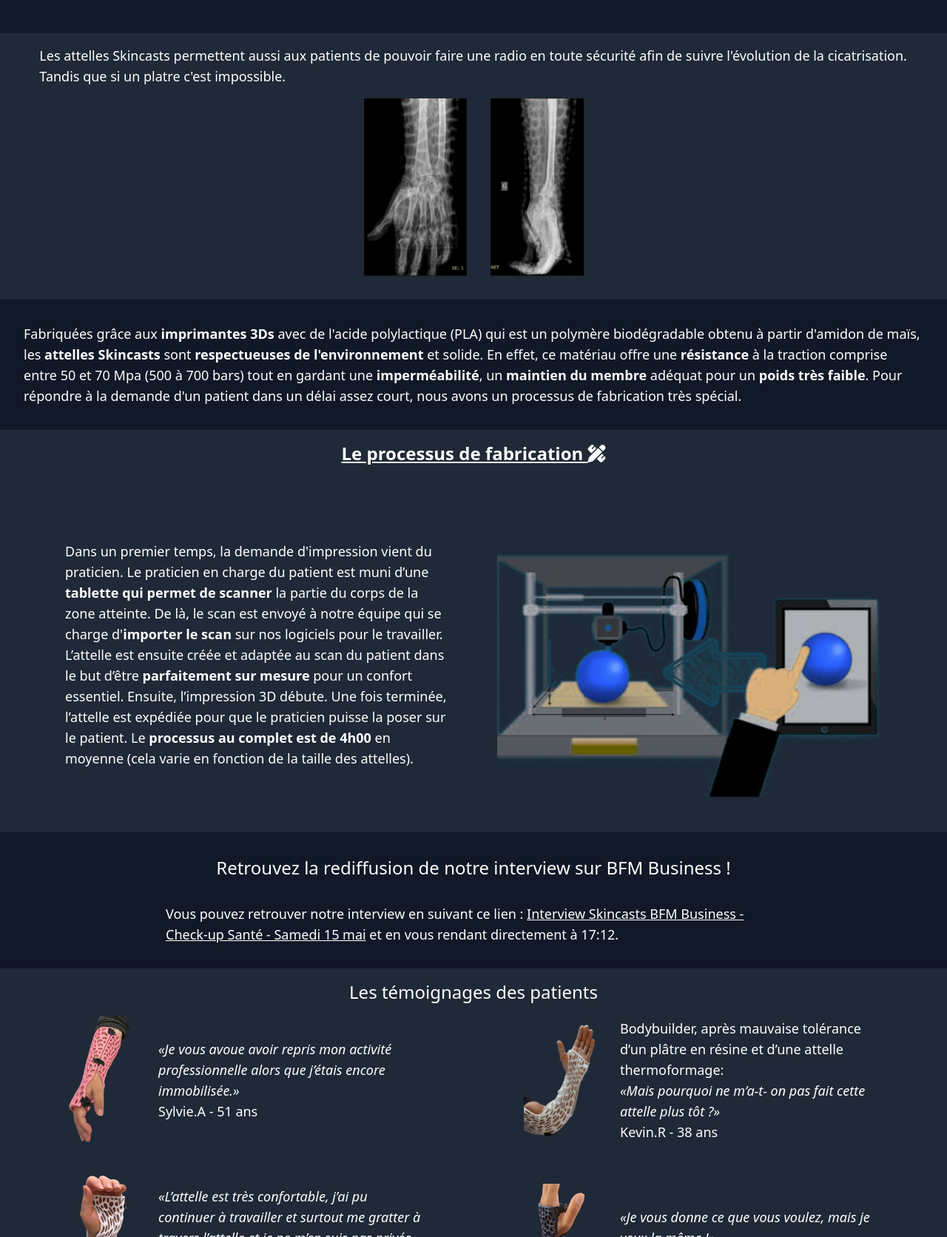
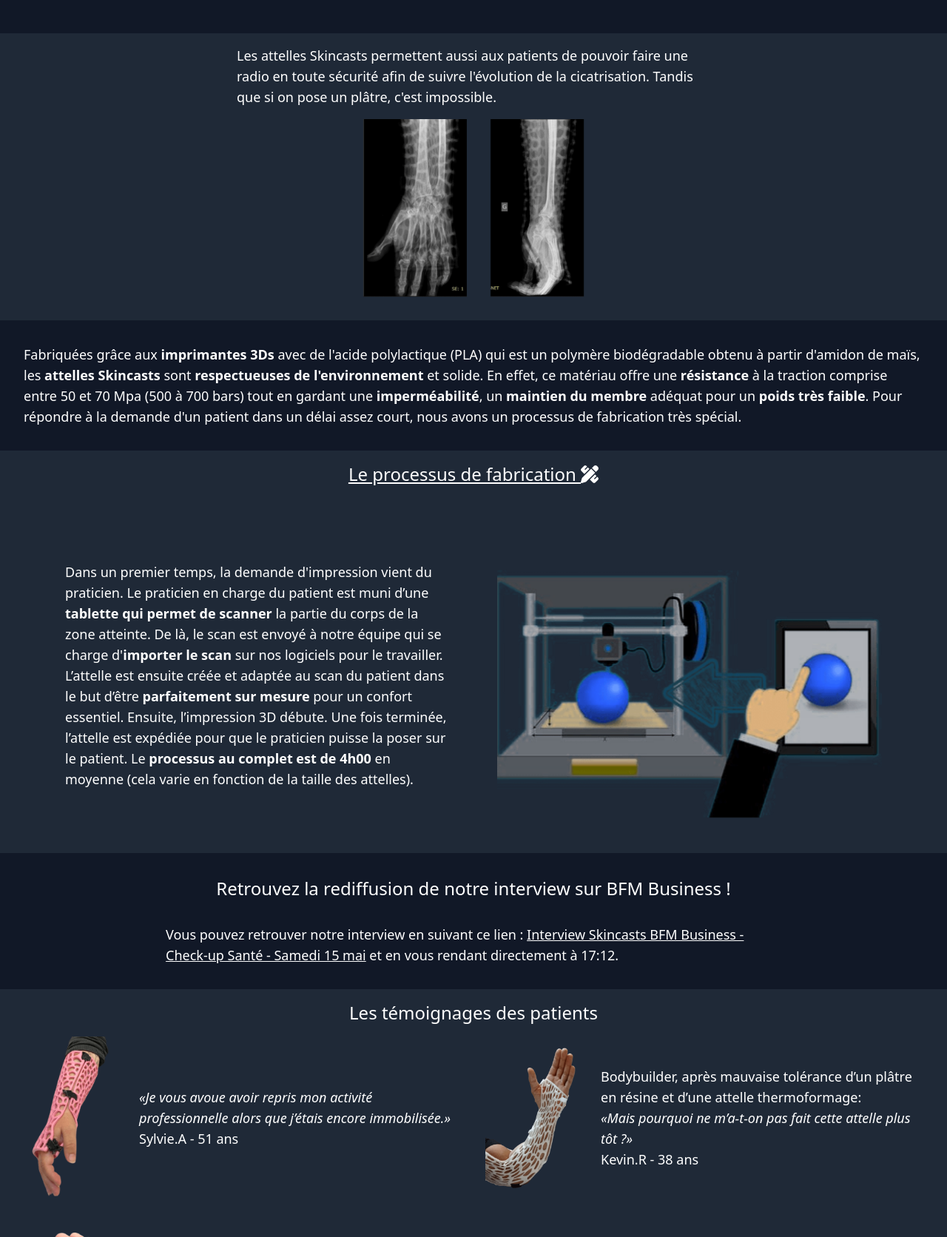
Before and after one commit to natthanguilhot/site-skincast, a website: page index.html in a window 1280 px wide. Shown: the part 1128-2800 px from the top of the page at 74% size. Drawn offline with nearby package versions, Linux system fonts and the light colour scheme.

Commit message:
Update index.html

```diff
--- a/index.html
+++ b/index.html
@@ -75,13 +75,13 @@
                 <img src="./img/ATTELLE_TURQUOISE.PNG" alt="attelle manche turquoise" class="">
                 <img src="./img/BABP_Gris.PNG" alt="attelle coude grise" class="">
             </div>
-            <p class="m-auto my-4 lg:m-8 lg:w-5/12 opacity-0">Les <strong>attelles skincasts</strong> sont l'oeuvre d'une <strong>conception française</strong>, d'un long travail de R&D (recherche et developpement) qui nous à permis de concevoir une <strong>attelle optimisée</strong> utilisable en routine et en toute sécurité. Le studio Arlésien Vrtig0 a conçu des attelles <strong>confortable et respirante</strong>. Que ce soit manchette, BABP ou encore botte les attelles sont conventionné à <strong>60% par la sécurité sociale et à 40% par la mutuelle</strong>.
+            <p class="m-auto my-4 lg:m-8 lg:w-5/12 opacity-0">Les <strong>attelles Skincasts</strong> sont l'oeuvre d'une <strong>conception française</strong>, d'un long travail de R&D (recherche et développement) qui nous a permis de concevoir une <strong>attelle optimisée</strong> utilisable en routine et en toute sécurité. Le <a href="https://www.vrtig0.fr/" target="_blank" rel="noopener" class="hover:text-yellow-500 visited:text-yellow-500 underline">studio Arlésien Vrtig0</a> a conçu des attelles <strong>confortables et respirantes</strong>. Que ce soit manchette, BABP ou encore botte les attelles sont conventionnées à <strong>60% par la sécurité sociale et à 40% par la mutuelle</strong>.
             <br><q class="italic my-4 block">La conception des skincasts répond avant tout au cahier des charges rigoureux des chirurgiens.</q>
             D'une conception sûre, confortable, respirante, résistance et légère, ces attelles permettent une grande liberté des articulations adjacentes et n'engendre pas de frottement sur les cicatrices.</p>
         </div>
         <div class="w-full bg-gray-800">
-            <div class="w-11/12 m-auto py-4 max-w-screen-xl">
-                <p class="opacity-0">Les attelles Skincasts permettent aussi aux patients de pouvoir faire une radio en toute sécurité afin de suivre l'évolution de la cicatrisation. Tandis que si un platre c'est impossible.</p>
+            <div class="w-11/12 lg:w-6/12 m-auto py-4 max-w-screen-xl">
+                <p class="opacity-0">Les attelles Skincasts permettent aussi aux patients de pouvoir faire une radio en toute sécurité afin de suivre l'évolution de la cicatrisation. Tandis que si on pose un plâtre, c'est impossible.</p>
                 <div class="flex my-4 justify-center items-center">
                     <img src="./img/radio1.png" alt="Radiographie d'un avant bras avec une attelle skincasts" class="h-60 mr-4 opacity-0">
                     <img src="./img/radio2.png" alt="Radiographie d'un avant bras avec une attelle skincasts" class="h-60 ml-4 opacity-0">
@@ -92,7 +92,7 @@
             <p class="opacity-0">Fabriquées grâce aux <strong>imprimantes 3Ds</strong> avec de l'acide polylactique (PLA) qui est un polymère biodégradable obtenu à partir d'amidon de maïs, les <strong>attelles Skincasts</strong> sont <strong>respectueuses de l'environnement</strong> et solide. En effet, ce matériau offre une <strong>résistance</strong> à la traction comprise entre 50 et 70 Mpa (500 à 700 bars) tout en gardant une <strong>imperméabilité</strong>, un <strong>maintien du membre</strong> adéquat pour un <strong>poids très faible</strong>. Pour répondre à la demande d'un patient dans un délai assez court, nous avons un processus de fabrication très spécial.</p>
         </div>
         <div class="bg-gray-800">
-            <h2 class="w-full m-auto opacity-0 text-center text-2xl font-semibold underline py-4">Le processus de fabrication <i class="fas fa-pencil-ruler"></i></h2>
+            <h2 class="w-full m-auto opacity-0 text-center text-2xl underline py-4">Le processus de fabrication <i class="fas fa-pencil-ruler"></i></h2>
         </div>
         <div class="w-full h-auto bg-gray-800">
             <div class="max-w-screen-xl lg:w-full p-4 flex m-auto lg:justify-center items-center flex-col-reverse lg:flex-row bg-gray-800">
@@ -109,28 +109,28 @@
     <section class="leading-7 text-lg bg-gray-800 p-4">
         <h2 class="text-2xl text-center w-full opacity-0">Les témoignages des patients</h2>
         <div class="w-full flex flex-wrap max-w-screen-xl m-auto">
-            <div class="w-11/12 m-auto flex justify-center items-center md:w-5/12 opacity-0">
+            <div class="w-11/12 m-auto flex justify-center items-center md:w-6/12 opacity-0">
                 <img src="./img/img_attelle_temoignage4.png" alt="Attelle pose sur un patient (Sylvie)" class="w-3/12 p-4 object-cover object-center">
                 <div class="w-full p-4">
                     <q class="italic">Je vous avoue avoir repris mon activité professionnelle alors que j’étais encore immobilisée.</q>
                     <p>Sylvie.A - 51 ans</p>
                 </div>
             </div>
-            <div class="w-11/12 m-auto flex justify-center items-center md:w-5/12 opacity-0">
+            <div class="w-11/12 m-auto flex justify-center items-center md:w-6/12 opacity-0">
                 <img src="./img/img_attelle_temoignage2.png" alt="Attelle pose sur un patient (Kevin)" class="w-3/12 p-4 object-cover object-center">
                 <div class="w-full p-4">
-                    <p>Bodybuilder, après mauvaise tolérance d’un plâtre en résine et d’une attelle thermoformage:</p><q class="italic">Mais pourquoi ne m’a-t- on pas fait cette attelle plus tôt ?</q>
+                    <p>Bodybuilder, après mauvaise tolérance d’un plâtre en résine et d’une attelle thermoformage:</p><q class="italic">Mais pourquoi ne m’a-t-on pas fait cette attelle plus tôt ?</q>
                     <p>Kevin.R - 38 ans</p>
                 </div>
             </div>
-            <div class="w-11/12 m-auto flex justify-center items-center md:w-5/12 opacity-0">
+            <div class="w-11/12 m-auto flex justify-center items-center md:w-6/12 opacity-0">
                 <img src="./img/img_attelle_temoignage1.png" alt="Attelle pose sur un patient (Annie)" class="w-3/12 p-4 object-cover object-center">
                 <div class="w-full p-4">
                     <q class="italic">L’attelle est très confortable, j’ai pu continuer à travailler et surtout me gratter à travers l’attelle et je ne m’en suis pas privée !</q>
                     <p>Annie.B - 77 ans</p>
                 </div>
             </div>
-            <div class="w-11/12 m-auto flex justify-center items-center md:w-5/12 opacity-0">
+            <div class="w-11/12 m-auto flex justify-center items-center md:w-6/12 opacity-0">
                 <img src="./img/img_attelle_temoignage3.png" alt="Attelle pose sur un patient (Anouar)" class="w-3/12 p-4 object-cover object-center">
                 <div class="w-full p-4">
                     <q class="italic">Je vous donne ce que vous voulez, mais je veux la même !</q>
```
